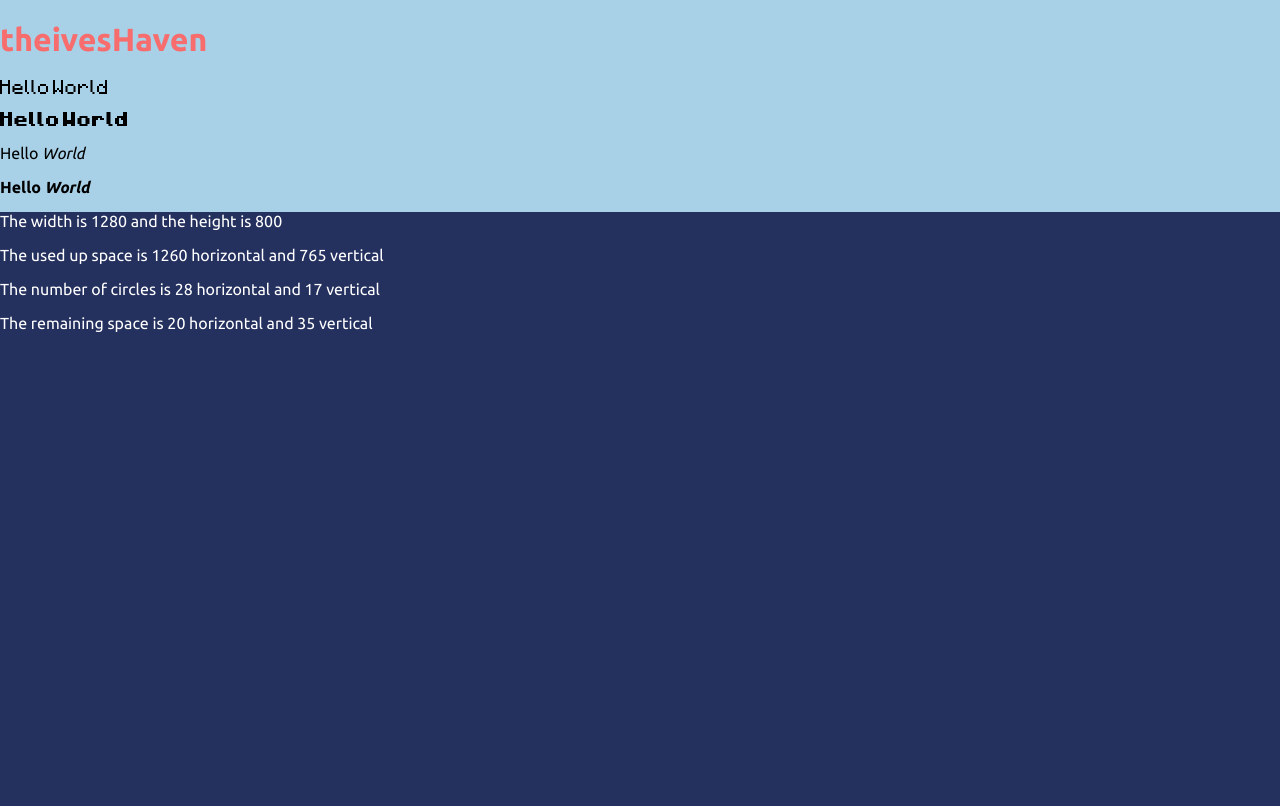
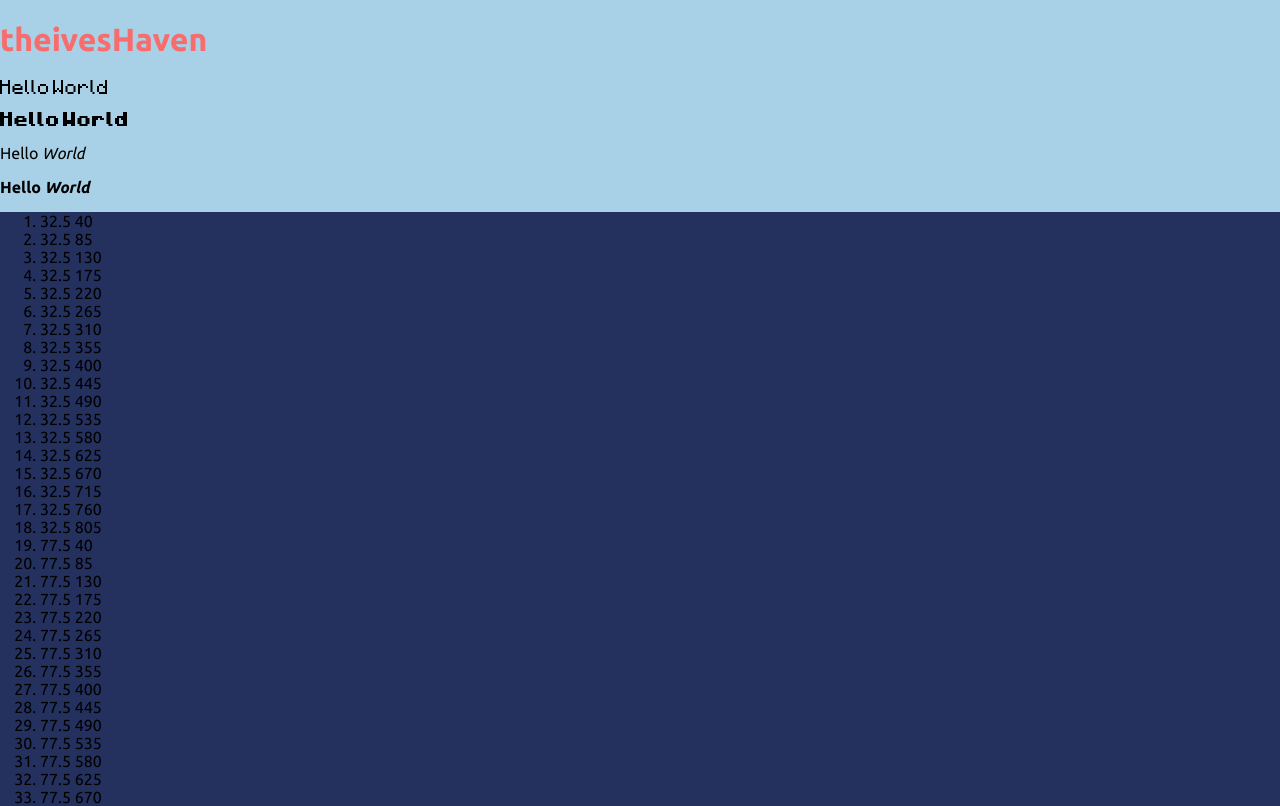
Before and after one commit to Jo-rdyl/thievesHaven, a Next.js app: page / in a window 1280 px wide. Shown: the top 806 px of the page. Built offline with nearby package versions, Linux system fonts and the light colour scheme.

Commit message:
check desc
-made a components folder, where reusable components will go
-added the button to index.tsx
-worked on my artstuffs

```diff
--- a/pages/index.tsx
+++ b/pages/index.tsx
@@ -3,7 +3,6 @@ import styles from '../styles/index.module.scss';
 import { useState } from 'react';
 import { useRef } from 'react';
 import { useEffect } from 'react';
-
 
 const Page = () => {
   return (
@@ -38,30 +37,31 @@ const ArtStuff = () => {
 
   useEffect(() => {
     setDimensions({
-      height: ref.current!['clientHeight'], width: ref.current!['clientWidth']
+      height: ref.current!['clientHeight'],
+      width: ref.current!['clientWidth']
     });
   },[]);
 
-
-  const leftoverSpace = {
-    x: dimensions.width % 45, y: dimensions.height % 45
-  }
-  const usedSpace = {
-    x: dimensions.width-leftoverSpace.x, y: dimensions.height-leftoverSpace.y
-  }
-  const numberOfCircles = {
-    x: usedSpace.x / 45, y: usedSpace.y / 45
-  }
+  const halfSpace = [
+    (dimensions.width % 45) / 2, (dimensions.height % 45) / 2
+  ]
 
   //create an array of possible locations
   const locations = []
+  for (let x = 22.5; x < dimensions.width; x += 45) {
+    for (let y = 22.5; y < dimensions.height; y += 45) {
+      locations.push([
+        x + halfSpace[0],
+        y + halfSpace[1]
+      ])
+    }
+  }
+
+  const mapped = locations.map((location) => <li>{location[0]} {location[1]}</li>)
 
   return (
     <div className={styles.ArtStuff} ref={ref}>
-      <p>The width is {dimensions.width} and the height is {dimensions.height}</p>
-      <p>The used up space is {usedSpace.x} horizontal and {usedSpace.y} vertical</p>
-      <p>The number of circles is {numberOfCircles.x} horizontal and {numberOfCircles.y} vertical</p>
-      <p>The remaining space is {leftoverSpace.x} horizontal and {leftoverSpace.y} vertical</p>
+      <ol>{mapped}</ol>
     </div>
   )
 }
```
Also changed, not shown: components/button.tsx (renamed from pages/button.tsx).
